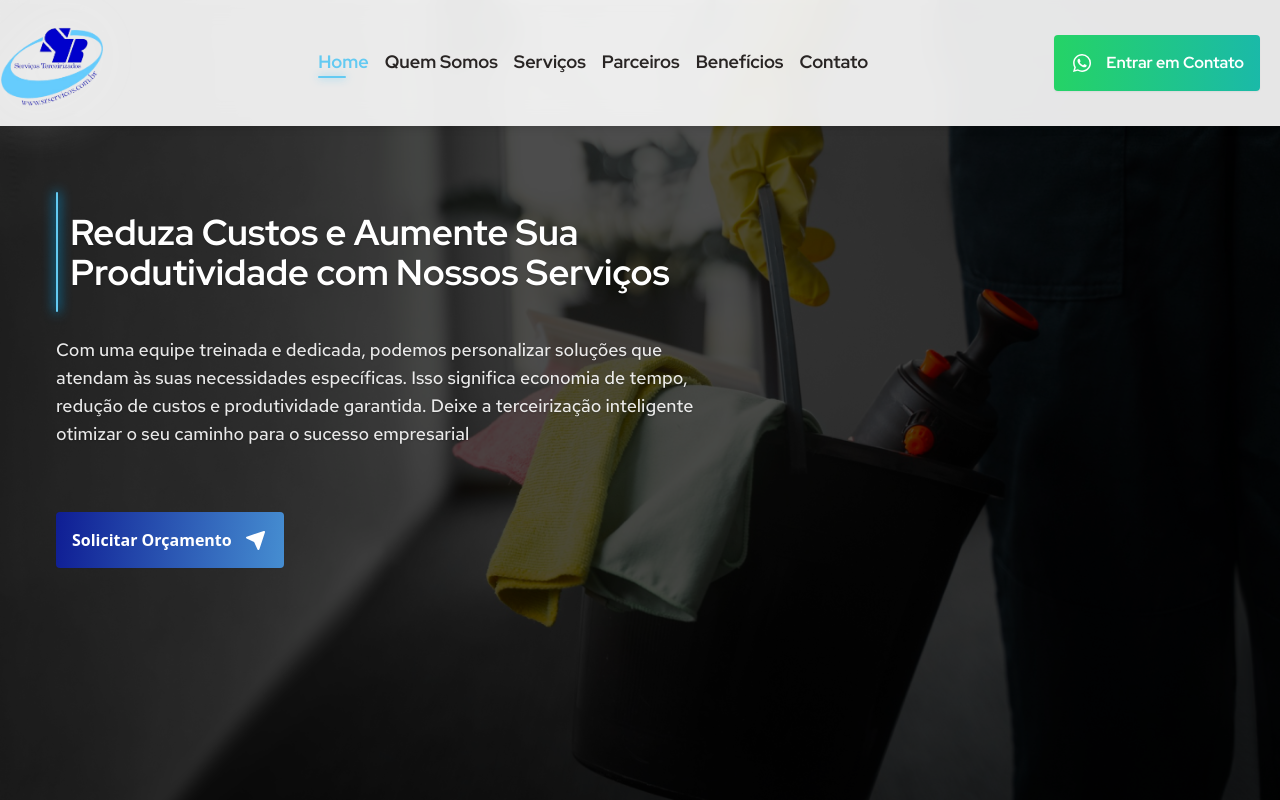
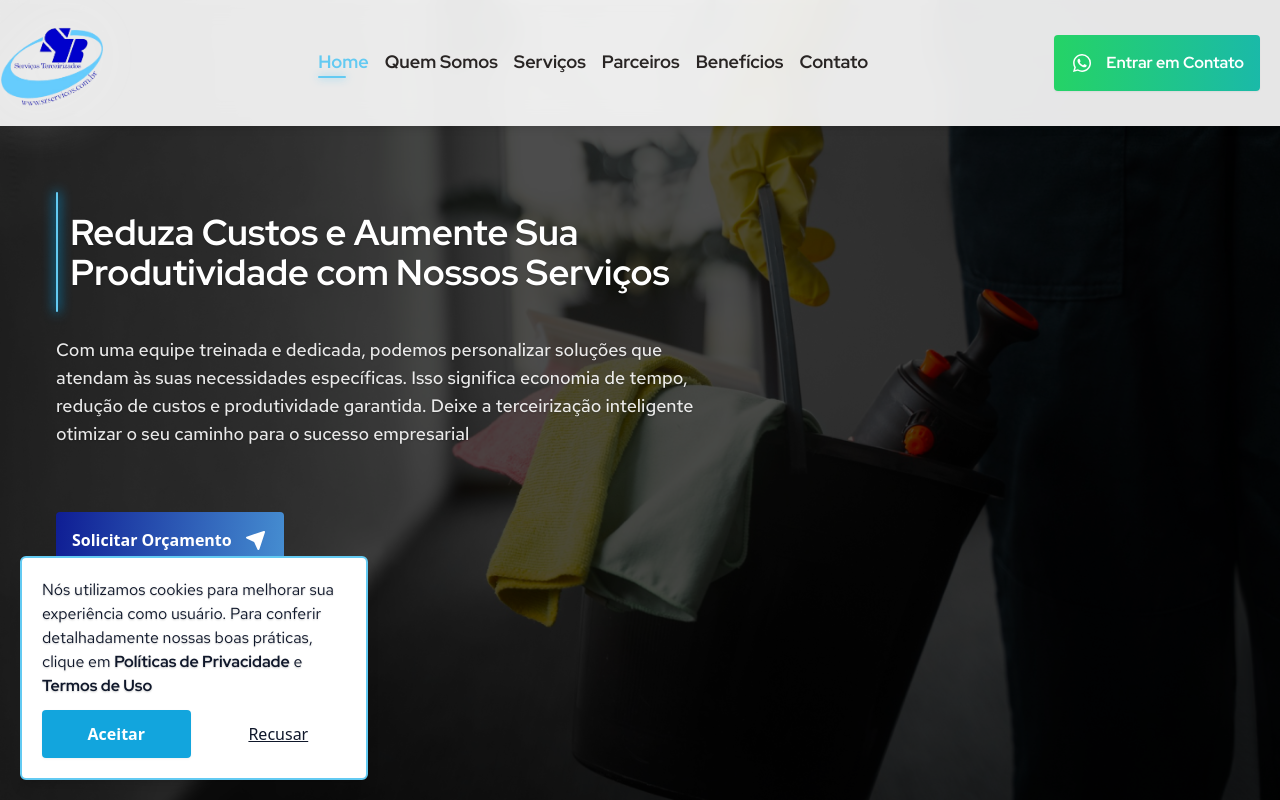
Before and after one commit to sirdav1d/SRSERVS, a React (Vite) app: page / in a window 1280 px wide. Shown: the top 800 px of the page. Built offline with nearby package versions, Linux system fonts and the light colour scheme.

Commit message:
feat: :sparkles: bannerLGPD

```diff
--- a/src/App.tsx
+++ b/src/App.tsx
@@ -1,5 +1,6 @@
 /** @format */
 
+import BannerLGPD from './components/molecules/bannerLGPD';
 import Footer from './components/molecules/footer';
 import BenefitsSection from './components/organisms/BenefitsSection';
 import CTASection from './components/organisms/CTASection';
@@ -14,6 +15,7 @@ function App() {
 	return (
 		<div className='bg-[#fdfdfd] '>
 			<HeroSection />
+			<BannerLGPD />
 			<WhoSection />
 			<CleanSection />
 			<SecuritySection />
--- /dev/null
+++ b/src/components/molecules/bannerLGPD/index.tsx
@@ -0,0 +1,70 @@
+/** @format */
+
+'use client';
+
+import { useEffect, useState } from 'react';
+
+export default function BannerLGPD() {
+	function handleDeny() {
+		alert(
+			'Recomendamos que aceite as Políticas de privacidade e os termos de uso, para uma melhor experiência do usuário',
+		);
+		localStorage.clear();
+	}
+
+	function handleAccept(e: React.MouseEvent<HTMLButtonElement, MouseEvent>) {
+		e.stopPropagation();
+		e.preventDefault();
+		localStorage.setItem('lgpd', 'accept');
+		setCanShow(false);
+	}
+
+	const [canShow, setCanShow] = useState(true);
+
+	useEffect(() => {
+		const resp = localStorage.getItem('lgpd');
+		if (resp) {
+			setCanShow(false);
+		} else {
+			setCanShow(true);
+		}
+	}, [canShow]);
+
+	return canShow ? (
+		<div className='fixed z-50 w-full max-w-[348px] p-5 flex flex-col bg-white text-slate-900 bottom-5 rounded-md mx-5 shadow-lg border-lightSRBlue border-2'>
+			<p>
+				Nós utilizamos cookies para melhorar sua experiência como usuário. Para
+				conferir detalhadamente nossas boas práticas, clique em{' '}
+				<a
+					className='font-bold hover:opacity-75 hover:underline'
+					href='/resources/Politicas.pdf'
+					referrerPolicy='no-referrer'
+					target='_blank'>
+					Políticas de Privacidade
+				</a>{' '}
+				e{' '}
+				<a
+					className='font-bold hover:opacity-75 hover:underline'
+					href='/resources/Termos_de_uso.pdf'
+					referrerPolicy='no-referrer'
+					target='_blank'>
+					Termos de Uso
+				</a>
+			</p>
+			<div className='flex gap-5 mt-3'>
+				<button
+					className='w-full rounded bg-midSRBlue p-3 font-bold text-white drop-shadow-sm hover:bg-lightSRBlue duration-300 ease transition-all hover:shadow-md '
+					onClick={(e) => handleAccept(e)}>
+					Aceitar
+				</button>
+				<button
+					className='w-full underline hover:opacity-50  duration-300 ease transition-all'
+					onClick={() => handleDeny()}>
+					Recusar
+				</button>
+			</div>
+		</div>
+	) : (
+		<></>
+	);
+}
--- a/src/components/molecules/footer/index.tsx
+++ b/src/components/molecules/footer/index.tsx
@@ -1,6 +1,6 @@
 /** @format */
 
-import { BiLogoFacebookSquare, BiLogoLinkedinSquare } from 'react-icons/bi';
+// import { BiLogoFacebookSquare, BiLogoLinkedinSquare } from 'react-icons/bi';
 import { FaInstagramSquare } from 'react-icons/fa';
 import logo from '../../../assets/logoSRServs_white.webp';
 
@@ -57,7 +57,7 @@ export default function Footer() {
 					</div>
 
 					<ul className='flex lg:flex-col items-center gap-5 h-full'>
-						<li>
+						{/* <li>
 							<a
 								href='http://'
 								target='_blank'
@@ -67,7 +67,7 @@ export default function Footer() {
 									className='text-lightSRBlue grayscale hover:grayscale-0 hover:drop-shadow-iconShadow duration-300 transition-all ease-linear'
 								/>
 							</a>
-						</li>
+						</li> */}
 						<li>
 							<a
 								href='https://www.instagram.com/srservicos.oficial/'
@@ -79,7 +79,7 @@ export default function Footer() {
 								/>
 							</a>
 						</li>
-						<li>
+						{/* <li>
 							<a
 								href='http://'
 								target='_blank'
@@ -89,7 +89,7 @@ export default function Footer() {
 									className='text-lightSRBlue grayscale hover:grayscale-0 hover:drop-shadow-iconShadow duration-300 transition-all ease-linear'
 								/>
 							</a>
-						</li>
+						</li> */}
 					</ul>
 				</div>
 				<span className='w-full h-[2px] bg-white/20 rounded-full' />
@@ -101,7 +101,7 @@ export default function Footer() {
 							href='https://tarsprojetos.com/'
 							target='_blank'
 							rel='noopener noreferrer'>
-							Tars Projetos © {''}
+							Tars Projetos LTDA © {''}
 						</a>
 						{''}2023 Todos os Direitos Reservados
 					</p>
--- a/src/components/organisms/ServicesSection/index.tsx
+++ b/src/components/organisms/ServicesSection/index.tsx
@@ -65,7 +65,7 @@ export default function ServicesSection() {
 		<div
 			id='servs'
 			className='bg-[#F1FAFE] w-full mt-10 py-20 h-fit '>
-			<div className=' max-w-[1280px] mx-5 lg:mx-14 xl:mx-auto flex flex-col gap-20 '>
+			<div className=' max-w-[1280px] mx-5 lg:mx-14 xl:mx-auto flex flex-col gap-5 lg:gap-20 '>
 				<TextComponent
 					role={'title'}
 					text={'Descubra Como Podemos Atender às Suas Necessidades'}
```
